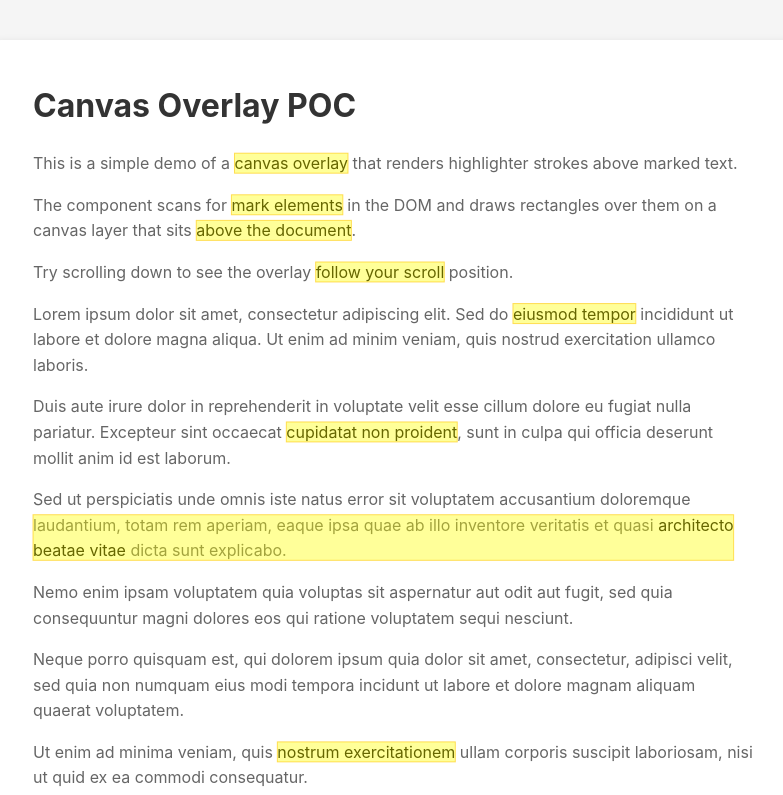
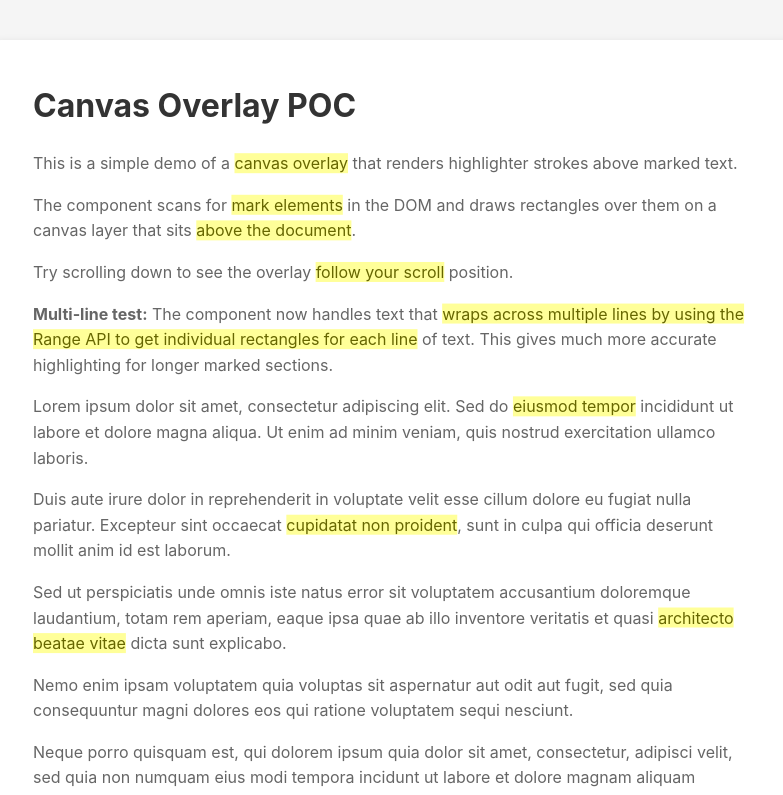
Before and after one commit to evitolins/canvas-highlight, a React (Vite) app: page / in a window 1280 px wide. Shown: the top 795 px of the page, without its empty margins (247-1030 px from the left). Built offline with nearby package versions, Linux system fonts and the light colour scheme.

Commit message:
Update highlight logic, fixing page wrap issues

```diff
--- a/src/App.jsx
+++ b/src/App.jsx
@@ -19,6 +19,12 @@ export function App() {
 
         <p>
           Try scrolling down to see the overlay <mark>follow your scroll</mark> position.
+        </p>
+
+        <p>
+          <strong>Multi-line test:</strong> The component now handles text that <mark>wraps across multiple
+          lines by using the Range API to get individual rectangles for each line</mark> of text.
+          This gives much more accurate highlighting for longer marked sections.
         </p>
 
         <p>
--- a/src/CanvasOverlay.jsx
+++ b/src/CanvasOverlay.jsx
@@ -23,7 +23,14 @@ export function CanvasOverlay() {
 
       // Draw rectangles over each mark
       marks.forEach((mark) => {
-        const rect = mark.getBoundingClientRect();
+        // Use Range API to get individual line rectangles for wrapped text
+        const range = document.createRange();
+        range.selectNodeContents(mark);
+        const rects = range.getClientRects();
+
+        // Draw a rectangle for each line of text
+        for (let i = 0; i < rects.length; i++) {
+          const rect = rects[i];
 
           // Account for scroll position
           const x = rect.left + window.scrollX;
@@ -36,9 +43,10 @@ export function CanvasOverlay() {
           ctx.fillRect(x, y, width, height);
 
           // Optional: draw border for visibility
-        ctx.strokeStyle = 'rgba(255, 200, 0, 0.6)';
-        ctx.lineWidth = 1;
-        ctx.strokeRect(x, y, width, height);
+          // ctx.strokeStyle = 'rgba(255, 200, 0, 0.6)';
+          // ctx.lineWidth = 1;
+          // ctx.strokeRect(x, y, width, height);
+        }
       });
     };
 
```
Lines whose indentation alone changed are shown as unchanged.
